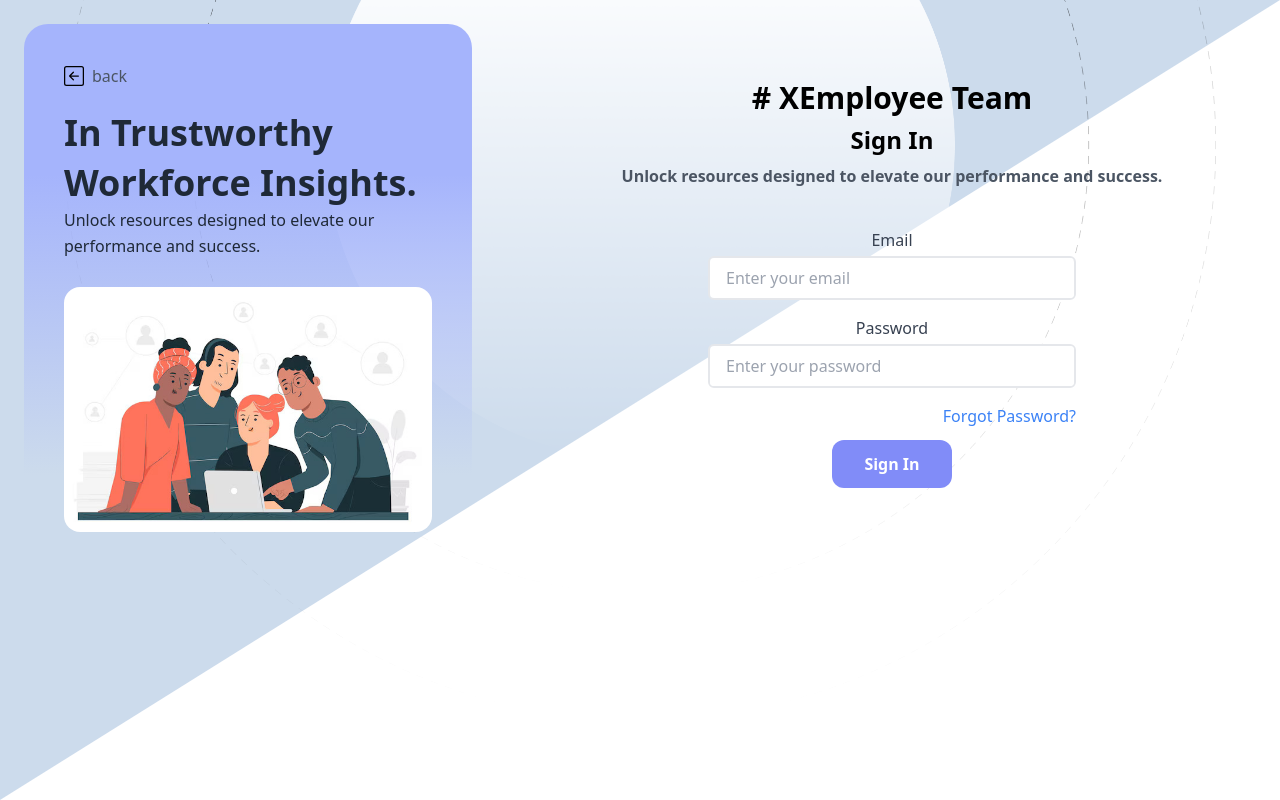
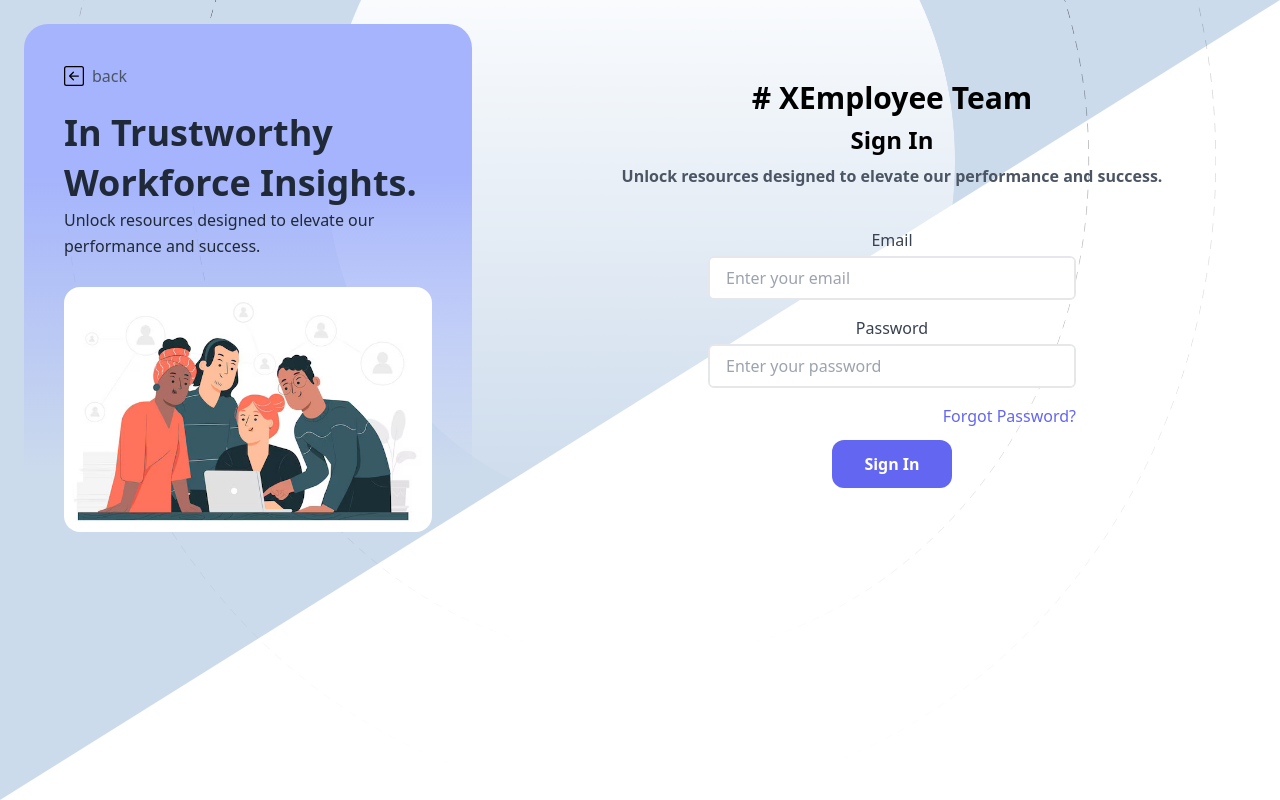
Before and after one commit to saisudeep6/employeeChecker, a PHP site: page /login.html in a window 1280 px wide. Run offline with PHP 8.4, Linux system fonts and the light colour scheme; some libraries are stand-ins or nearby versions.

Commit message:
Login page for XEmp team completed

```diff
--- a/assets/css/home_2_style.css
+++ b/assets/css/home_2_style.css
@@ -1216,7 +1216,6 @@
 }
 .tc-header-st3{
   position: relative;
-  /* padding: 210px 0 300px; */
   background-color: #ccdbec;
   z-index: 0;
 }
@@ -1233,6 +1232,7 @@
   z-index: 0;
 }
 .tc-header-st3 .circle {
+  height: 100vh;
   position: absolute;
   left: 50%;
   top: 0;
--- a/login.html
+++ b/login.html
@@ -16,7 +16,7 @@
       class="tc-header-st3 mx-auto flex h-screen max-w-lg flex-col md:max-w-none lg:flex-row"
     >
       <div
-        class="px-5 w-full lg:max-w-md rounded-3xl py-10 text-white sm:px-10 md:m-6 md:mr-8 bg-gradient-to-b from-indigo-300 from-20% to-60% z-10"
+        class="px-5 w-full lg:max-w-md rounded-3xl py-10 text-white sm:px-10 lg:m-6 lg:mr-8 bg-gradient-to-b from-indigo-300 from-20% to-60% z-10"
       >
         <a href="index.html" class="text-[gainsboro] mb-2 flex items-center text-gray-600">
           <svg
@@ -57,12 +57,12 @@
           <p class="mb-1 font-medium text-gray-700 m-auto">Email</p>
         <div class="mb-4 flex flex-col m-auto">
           <div
-            class="focus-within:border-blue-600 relativeflex overflow-hidden rounded-md border-2 transition sm:w-80 lg:w-full"
+            class="focus-within:border-gray-400 relativeflex overflow-hidden rounded-md border-2 transition sm:w-80 lg:w-full"
           >
             <input
               type="email"
               id="signup-email"
-              class="w-full border-gray-300 bg-white px-4 py-2 text-base text-gray-700 placeholder-gray-400 focus:outline-none"
+              class="w-full border-blue-900 bg-white px-4 py-2 text-base text-gray-700 placeholder-gray-400 focus:outline-none"
               placeholder="Enter your email"
             />
           </div>
@@ -70,21 +70,21 @@
         <p class=" mb-1 font-medium text-gray-700 m-auto">Password</p>
         <div class=" mb-4 flex flex-col m-auto">
           <div
-            class="focus-within:border-blue-600 relative flex overflow-hidden rounded-md border-2 transition sm:w-80 lg:w-full"
+            class="focus-within:border-gray-400 relative flex overflow-hidden rounded-md border-2 transition sm:w-80 lg:w-full"
           >
             <input
               type="password"
               id="signin-password"
-              class="w-full border-gray-300 bg-white px-4 py-2 text-base text-gray-700 placeholder-gray-400 focus:outline-none"
+              class="w-full border-blue-900 bg-white px-4 py-2 text-base text-gray-700 placeholder-gray-400 focus:outline-none"
               placeholder="Enter your password"
             />
           </div>
         </div>
-        <div class=" text-end mb-3 font-medium text-blue-500 m-auto">
+        <div class=" text-end mb-3 font-medium text-indigo-500 m-auto">
           <a href="#">Forgot Password?</a>
         </div>
         <button
-          class="hover:shadow-blue-600/40 rounded-xl bg-indigo-400 px-8 py-3 font-bold text-white transition-all hover:opacity-90 hover:shadow-lg"
+          class="hover:shadow-indigo-600/40 rounded-xl bg-indigo-500 px-8 py-3 font-bold text-white transition-all hover:opacity-90 hover:shadow-lg"
         >
           Sign In
         </button>
```
Also changed, not shown: assets/img/Iogin_page1.jpg, 1 other file.
